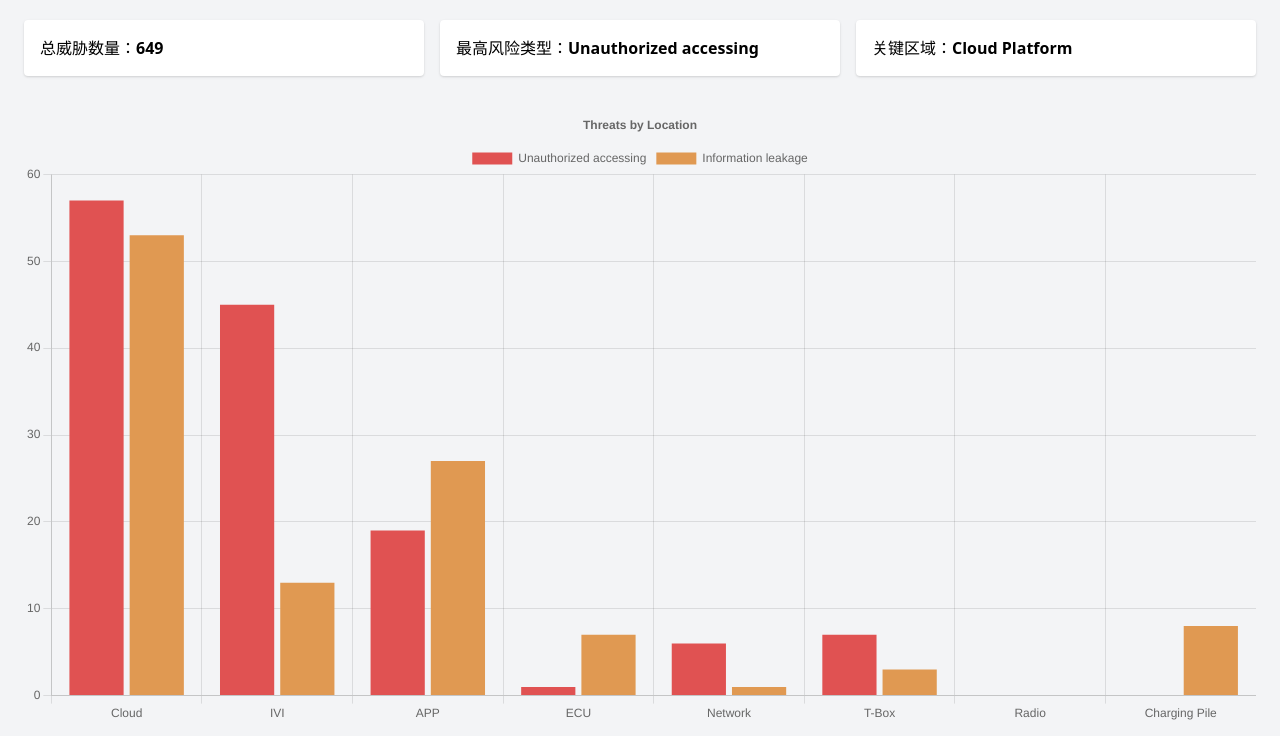
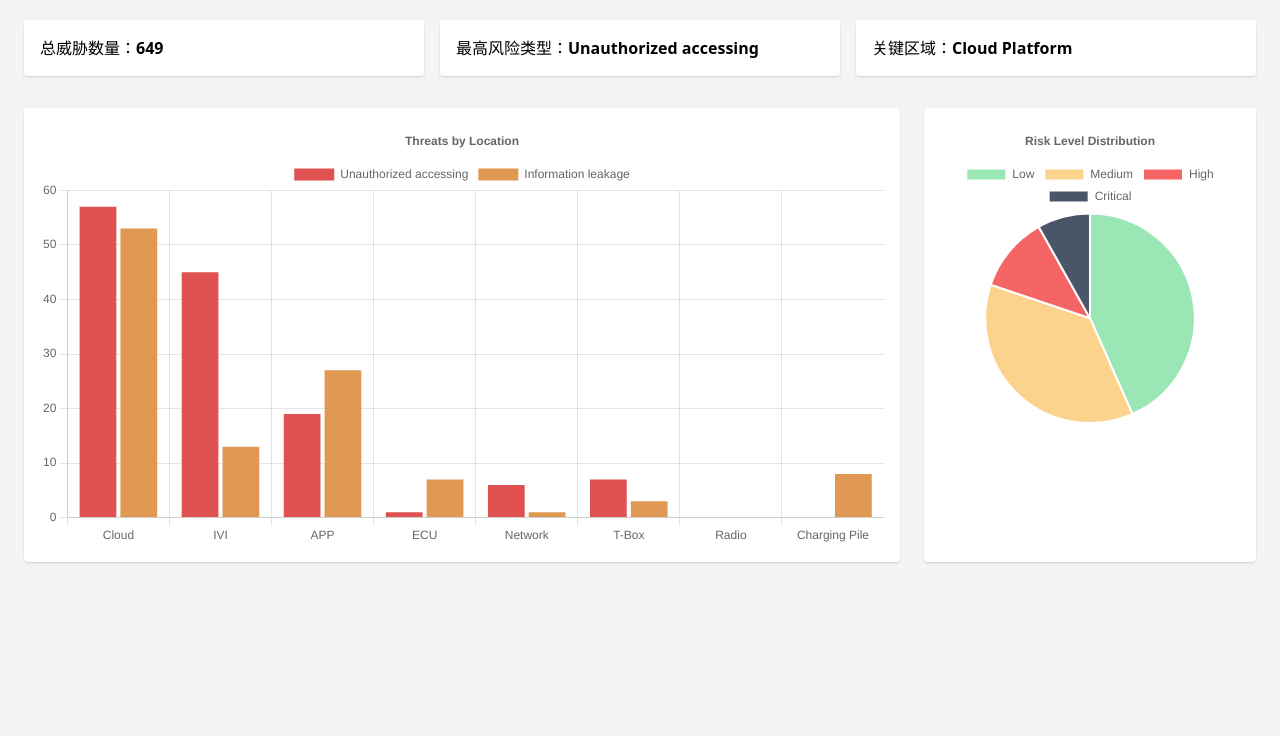
Before and after one commit to ybsun0215/Data_Visualization, a plain HTML site: page index.html in a window 1280 px wide. Shown: the part 64-800 px from the top of the page. Drawn offline with nearby package versions, Linux system fonts and the light colour scheme.

Commit message:
Update index.html

```diff
--- a/index.html
+++ b/index.html
@@ -17,10 +17,15 @@
     <div class="bg-white p-4 rounded shadow">关键区域：<strong>Cloud Platform</strong></div>
   </div>
 
-  <!-- 图表区域 -->
-  <canvas id="threatsByLocation" class="mb-8"></canvas>
-  <canvas id="riskLevelPie" class="mb-8"></canvas>
-  <canvas id="threatHeatmap"></canvas>
+  <!-- 图表区域 横向 -->
+  <div class="flex flex-wrap gap-6">
+    <div class="bg-white p-4 rounded shadow flex-1 min-w-[300px]">
+      <canvas id="threatsByLocation"></canvas>
+    </div>
+    <div class="bg-white p-4 rounded shadow w-[400px]">
+      <canvas id="riskLevelPie"></canvas>
+    </div>
+  </div>
 
   <script src="data.js"></script>
   <script src="app.js"></script>
```
